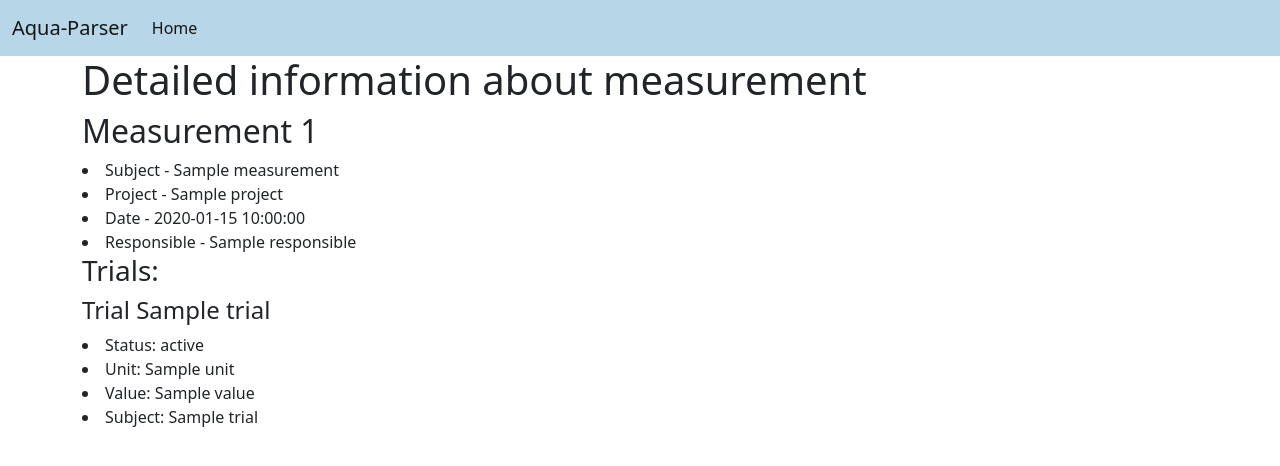
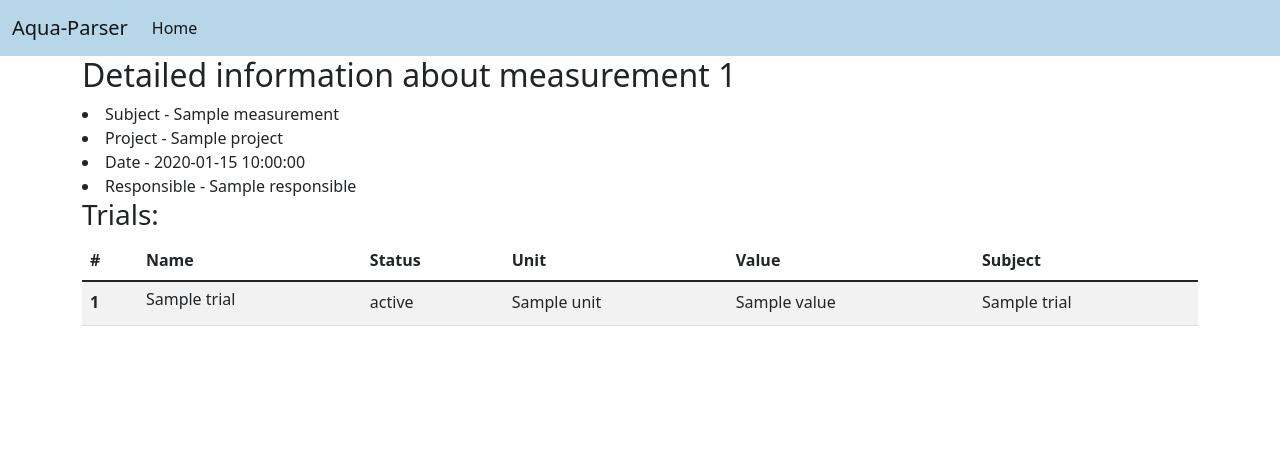
Before and after one commit to pdf-reports-parser/frontend, a Flask app: template frontend/templates/measurements.html in a window 1280 px wide. Shown: the top 466 px of the page. Run offline with Flask 2, Linux system fonts and the light colour scheme; the template is opened without the code that fills it: most values are stand-ins (such as "Sample title", 1, 10 or a date in 2020).

Commit message:
trials presented as table (#14)

```diff
--- a/frontend/templates/measurements.html
+++ b/frontend/templates/measurements.html
@@ -6,20 +6,36 @@
         <title>Measurement</title>
     </head>
     <body>
-        <h1>Detailed information about measurement</h1>
-        <h2>Measurement {{ measurement.uid }}</h2>
+        <h2>Detailed information about measurement {{ measurement.uid }}</h2>
         <li>Subject - {{ measurement.subject }}</li>
         <li>Project - {{ measurement.project }}</li>
         <li>Date - {{ measurement.date }}</li>
         <li>Responsible - {{ measurement.responsible }}</li>
         <h3>Trials:</h3>
-        {% for trial in trials%}
-            <h4>Trial {{ trial.name }}</h4>
-            <li>Status: {{ trial.status }}</li>
-            <li>Unit: {{ trial.unit }}</li>
-            <li>Value: {{ trial.value }}</li>
-            <li>Subject: {{ trial.subject }}</li>
-        {% endfor %}
+        <table class="table table-striped table-hover">
+            <thead>
+              <tr>
+                <th scope="col">#</th>
+                <th scope="col">Name</th>
+                <th scope="col">Status</th>
+                <th scope="col">Unit</th>
+                <th scope="col">Value</th>
+                <th scope="col">Subject</th>
+              </tr>
+            </thead>
+            <tbody>
+                {% for i in range(trials | length) %}
+                    <tr>
+                        <th scope="row">{{  i + 1  }}</th>
+                        <td><h6>{{ trials[i].name }}</h6></td>
+                        <td>{{ trials[i].status }}</td>
+                        <td>{{ trials[i].unit }}</td>
+                        <td>{{ trials[i].value }}</td>
+                        <td>{{ trials[i].subject }}</td>
+                    </tr>
+                {% endfor %}
+              </tbody>
+            </table>
     </body>
 </html>
 {% endblock %}
--- a/frontend/views/measurement.py
+++ b/frontend/views/measurement.py
@@ -1,3 +1,4 @@
+from operator import itemgetter
 from flask import Blueprint, render_template
 
 from frontend.client.api import client
@@ -14,5 +15,5 @@ def measurements(uid):
         'measurements.html',
         page_title=title,
         measurement=measurement.dict(),
-        trials=[trial.dict() for trial in trials],
+        trials=sorted([trial.dict() for trial in trials], key=itemgetter('name')),
     )
```
